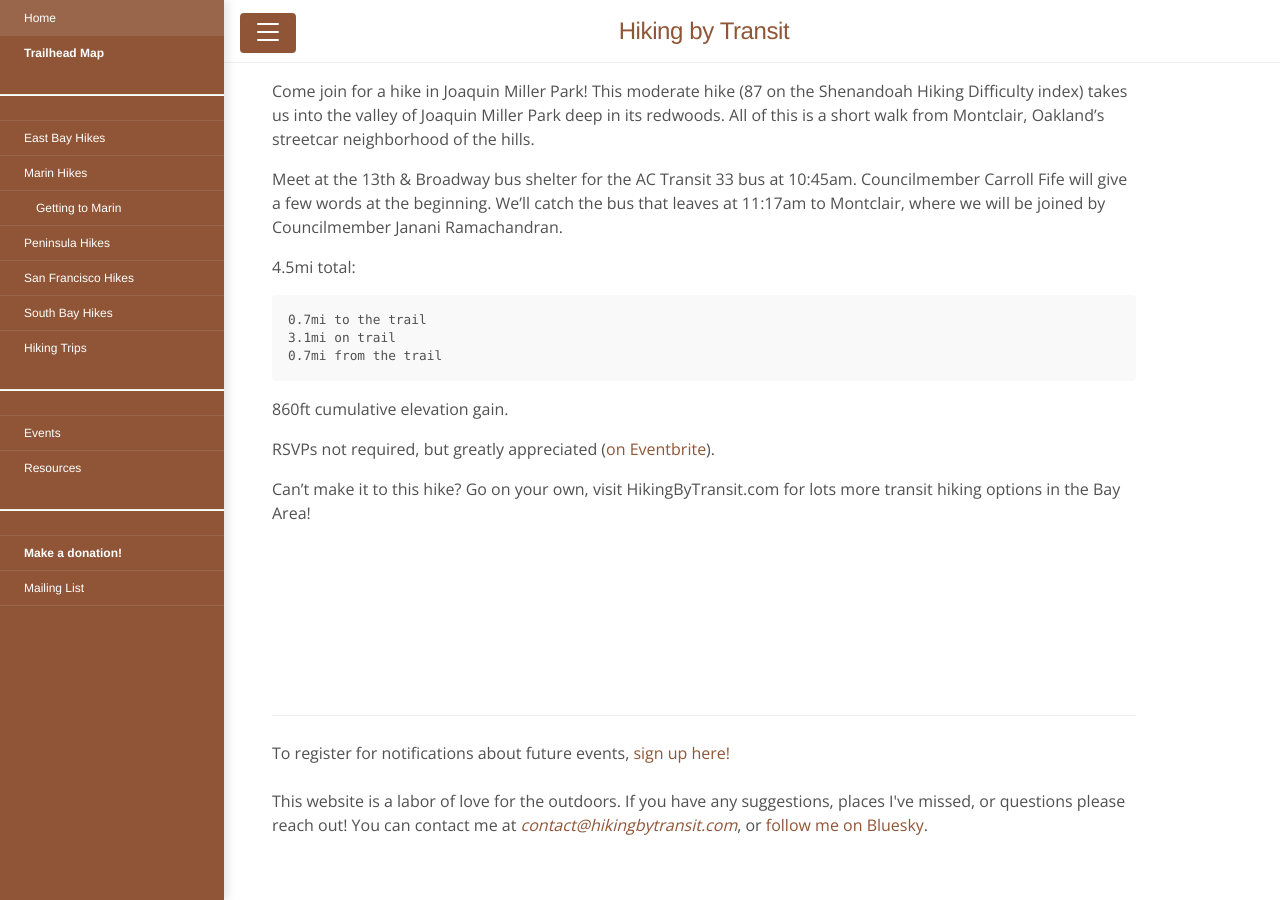
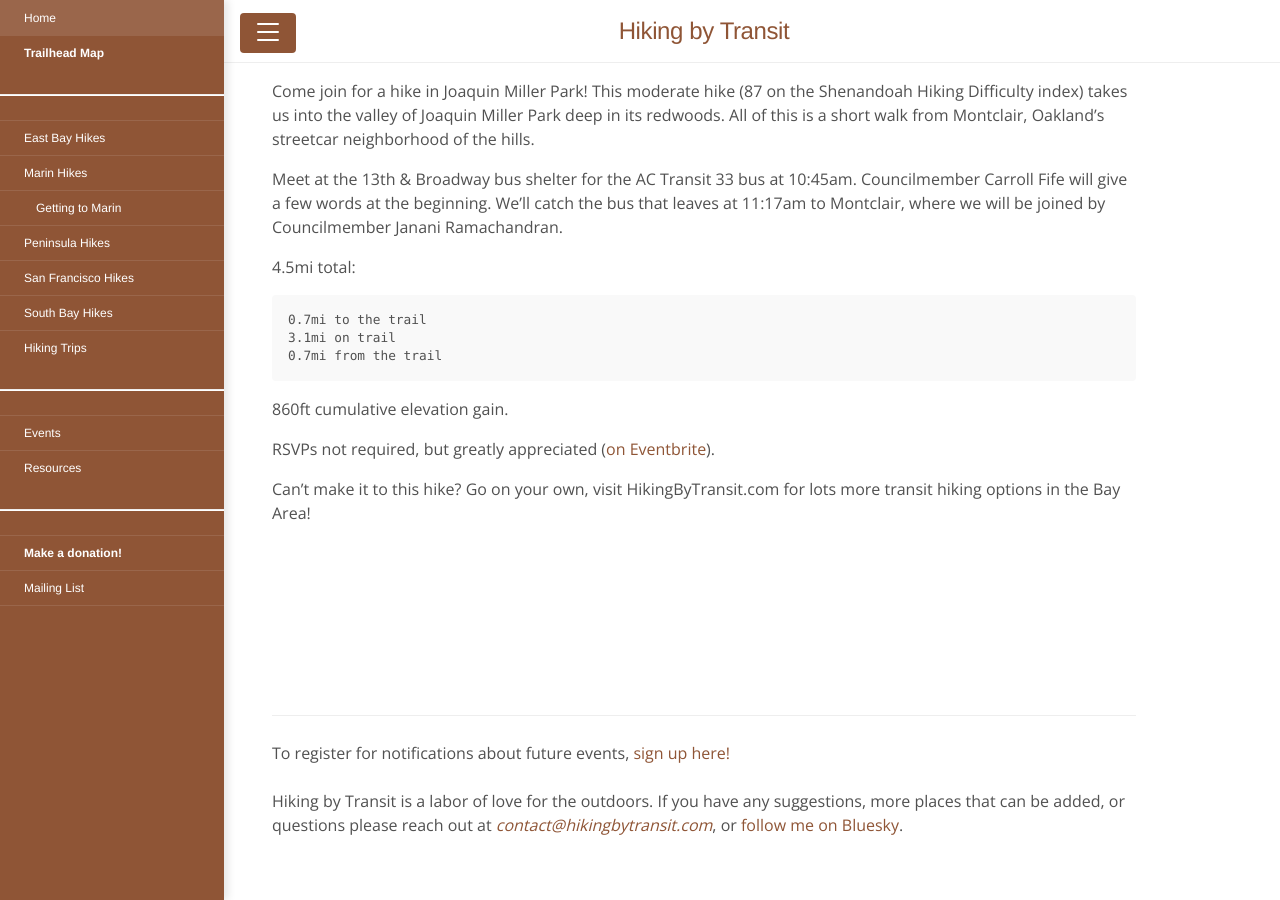
Before and after one commit to tschuy/hiking-by-transit, a Jekyll site: the page built from events/2023-09-24-transit-month-joaquin-miller.md, in a window 1280 px wide. Built offline with Jekyll 4.4.1, drawn with Linux system fonts in a browser that asks for light colours.

Commit message:
public: minor updates

```diff
--- a/_includes/footer.html
+++ b/_includes/footer.html
@@ -4,5 +4,5 @@ To register for notifications about future events, <a href="https://docs.google.
 
 <br><br>
 
-This website is a labor of love for the outdoors. If you have any suggestions, places I've missed, or questions please reach out! You can contact me at <a href="mailto:contact@hikingbytransit.com"><i>contact@hikingbytransit.com</i></a>, or <a href="https://bsky.app/profile/tsch.uy">follow me on Bluesky</a>.
+Hiking by Transit is a labor of love for the outdoors. If you have any suggestions, more places that can be added, or questions please reach out at <a href="mailto:contact@hikingbytransit.com"><i>contact@hikingbytransit.com</i></a>, or <a href="https://bsky.app/profile/tsch.uy">follow me on Bluesky</a>.
 </div>
--- a/public/css/custom.css
+++ b/public/css/custom.css
@@ -379,7 +379,7 @@ html {
        border-bottom: #1a1a1a;
    }
     code {
-       color: #bf616a;
+       color: #ffa3ac;
        background-color: #060606;
    }
     pre {
```
